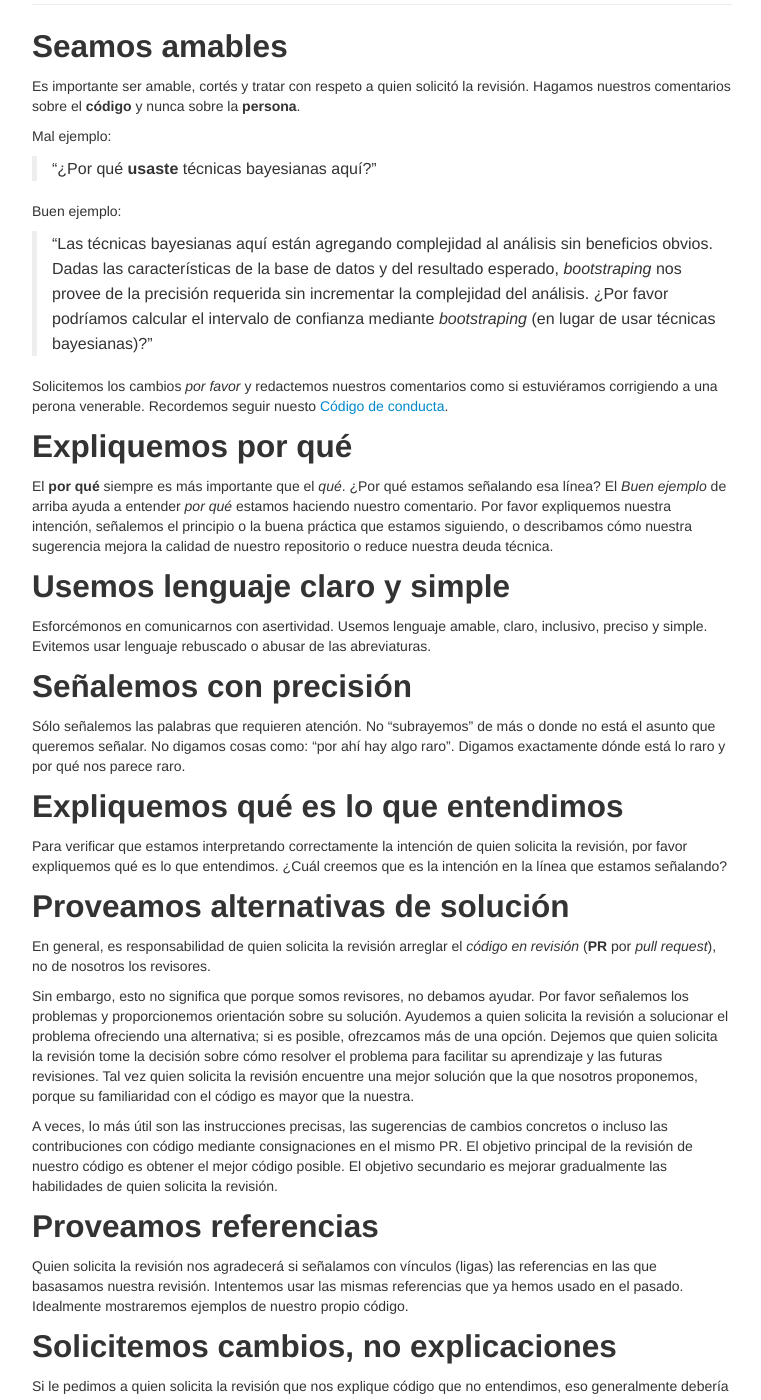
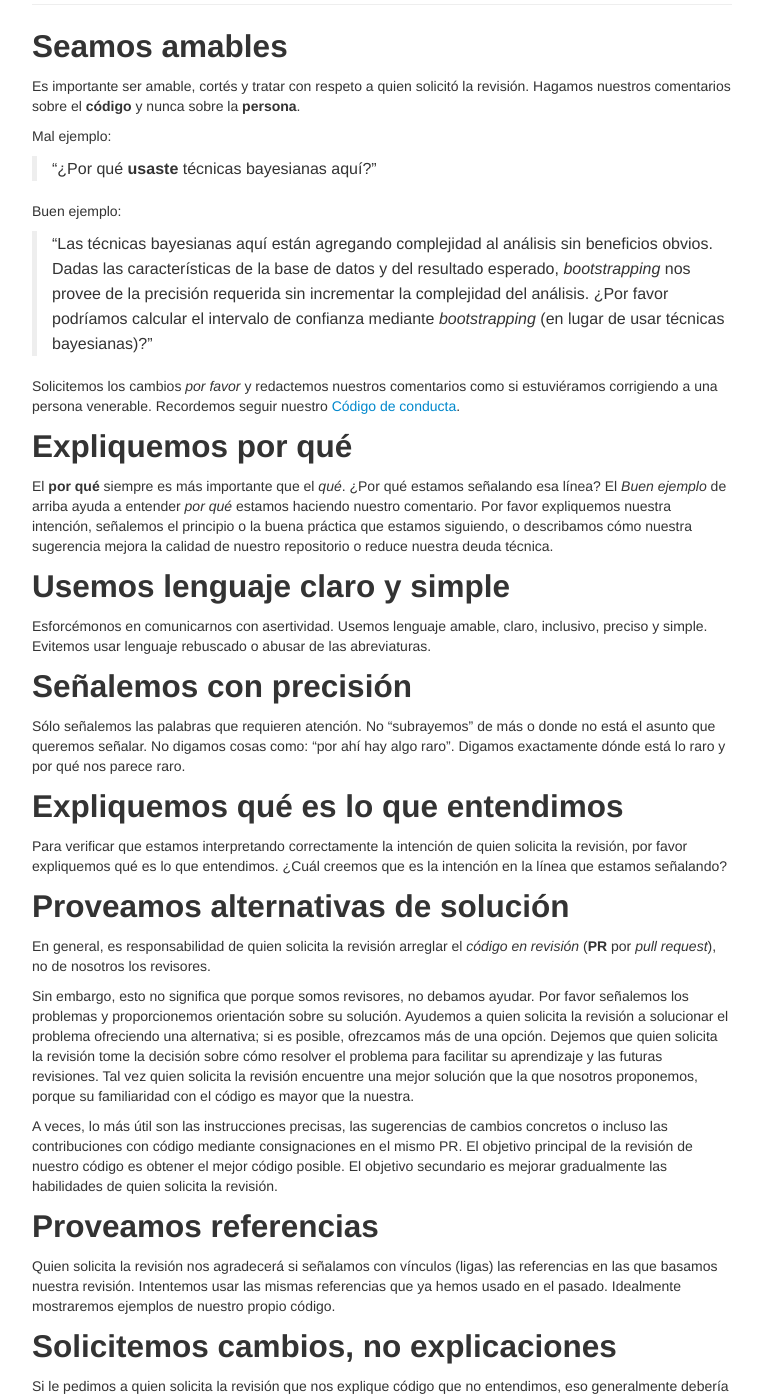
Before and after one commit to LizethMReyes/islasgeci.github.io, a Jekyll site: the page built from _guia_de_estilo/comentarios_en_revisiones.md, in a window 1280 px wide and 1400 px high, scrolled down 588 px. Shown: the whole window, without its empty margins (258-1019 px from the left). Built offline with Jekyll 4.4.1, drawn with Linux system fonts in a browser that asks for light colours.

Commit message:
🐛 Fix bug

```diff
--- a/_guia_de_estilo/comentarios_en_revisiones.md
+++ b/_guia_de_estilo/comentarios_en_revisiones.md
@@ -36,12 +36,12 @@ Mal ejemplo:
 Buen ejemplo:
 
 > "Las técnicas bayesianas aquí están agregando complejidad al análisis sin beneficios obvios. Dadas
-> las características de la base de datos y del resultado esperado, _bootstraping_ nos provee de la
+> las características de la base de datos y del resultado esperado, _bootstrapping_ nos provee de la
 > precisión requerida sin incrementar la complejidad del análisis. ¿Por favor podríamos calcular el
-> intervalo de confianza mediante _bootstraping_ (en lugar de usar técnicas bayesianas)?"
+> intervalo de confianza mediante _bootstrapping_ (en lugar de usar técnicas bayesianas)?"
 
 Solicitemos los cambios _por favor_ y redactemos nuestros comentarios como si estuviéramos
-corrigiendo a una perona venerable. Recordemos seguir nuesto [Código de
+corrigiendo a una persona venerable. Recordemos seguir nuestro [Código de
 conducta](https://islasgeci.github.io/2019/11/06/code-of-conduct).
 
 ## Expliquemos por qué
@@ -90,7 +90,7 @@ gradualmente las habilidades de quien solicita la revisión.
 ## Proveamos referencias
 
 Quien solicita la revisión nos agradecerá si señalamos con vínculos (ligas) las referencias en las
-que basasamos nuestra revisión. Intentemos usar las mismas referencias que ya hemos usado en el
+que basamos nuestra revisión. Intentemos usar las mismas referencias que ya hemos usado en el
 pasado. Idealmente mostraremos ejemplos de nuestro propio código.
 
 ## Solicitemos cambios, no explicaciones
```
